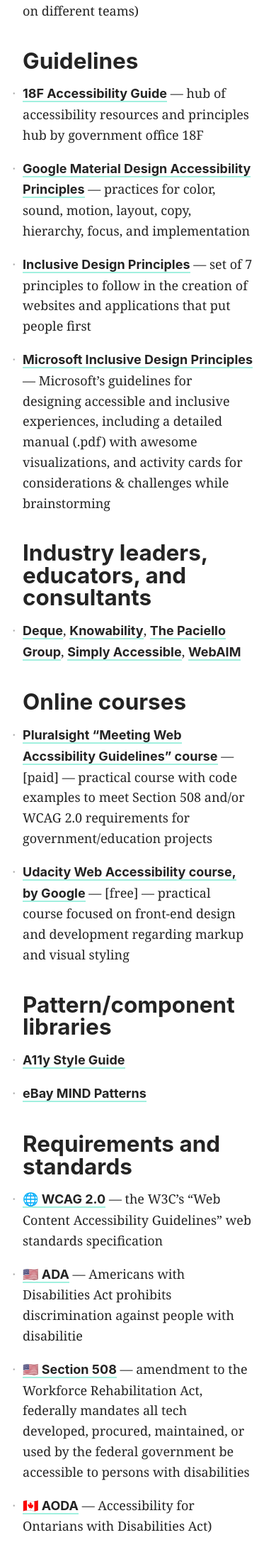
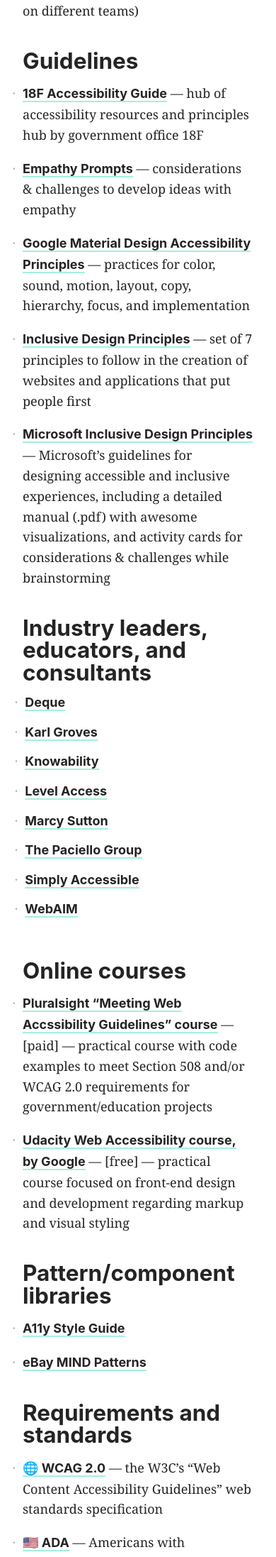
Before and after one commit to skullface/design-resources, a Jekyll site: the page built from _resources/a11y.md, in a window 390 px wide. Shown: the part 1868-4062 px from the top of the page at 71% size. Built offline with Jekyll 4.4.1, drawn with Linux system fonts in a browser that asks for light colours; nearby versions of some CDN libraries; some of the changed text lies outside the part shown.

Commit message:
a11y content update

```diff
--- a/_resources/a11y.md
+++ b/_resources/a11y.md
@@ -10,12 +10,22 @@
 
 ## Guidelines
 - [18F Accessibility Guide](https://accessibility.18f.gov/) — hub of accessibility resources and principles hub by government office 18F
+- [Empathy Prompts](https://empathyprompts.net/) — considerations & challenges to develop ideas with empathy
 - [Google Material Design Accessibility Principles](https://material.io/guidelines/usability/accessibility.html#accessibility-principles) — practices for color, sound, motion, layout, copy, hierarchy, focus, and implementation
 - [Inclusive Design Principles](http://inclusivedesignprinciples.org/) — set of 7 principles to follow in the creation of websites and applications that put people first
 - [Microsoft Inclusive Design Principles](https://www.microsoft.com/en-us/design/inclusive) — Microsoft's guidelines for designing accessible and inclusive experiences, including a detailed manual (.pdf) with awesome visualizations, and activity cards for considerations & challenges while brainstorming
 
 ## Industry leaders, educators, and consultants
-- [Deque](https://www.deque.com/), [Knowability](https://www.knowbility.org/), [The Paciello Group](https://www.paciellogroup.com/), [Simply Accessible](http://simplyaccessible.com/), [WebAIM](http://webaim.org/resources/designers/)
+{:refdef: .short-list}
+- [Deque](https://www.deque.com/)
+- [Karl Groves](http://www.karlgroves.com/)
+- [Knowability](https://www.knowbility.org/)
+- [Level Access](https://www.levelaccess.com/)
+- [Marcy Sutton](https://marcysutton.com/)
+- [The Paciello Group](https://www.paciellogroup.com/)
+- [Simply Accessible](http://simplyaccessible.com/)
+- [WebAIM](http://webaim.org/resources/designers/)
+{: refdef}
 
 ## Online courses
 - [Pluralsight “Meeting Web Accssibility Guidelines” course](https://www.pluralsight.com/courses/web-accessibility-meeting-guidelines) — [paid] — practical course with code examples to meet Section 508 and/or WCAG 2.0 requirements for government/education projects
@@ -27,17 +37,18 @@
 
 ## Requirements and standards
 - [🌐 WCAG 2.0](https://www.w3.org/TR/WCAG20/) — the W3C’s “Web Content Accessibility Guidelines” web standards specification
-- [🇺🇸 ADA](https://www.ada.gov/) — Americans with Disabilities Act prohibits discrimination against people with disabilitie
-- [🇺🇸 Section 508](https://www.section508.gov/) — amendment to the Workforce Rehabilitation Act, federally mandates all tech developed, procured, maintained, or used by the federal government be accessible to persons with disabilities
-- [🇨🇦 AODA](https://www.ontario.ca/laws/regulation/110191) — Accessibility for Ontarians with Disabilities Act)
+- [🇺🇸 ADA](https://www.ada.gov/) — Americans with Disabilities Act prohibits discrimination against people with disabilities
+- [🇺🇸 Section 508](https://www.section508.gov/) — amendment to the Workforce Rehabilitation Act federally mandating all tech developed, procured, maintained, or used by the federal government be accessible to persons with disabilities
+- [🇨🇦 AODA](https://www.ontario.ca/laws/regulation/110191) — Accessibility for Ontarians with Disabilities Act was enacted for the province to become "accessible for people with disabilities by 2025"
 
 ## Testing tools and development references
-- [Accessible-email.org](http://www.accessible-email.org/) — browser-based testing tool to report a11y and usability issues in marketing emails
+- [Accessible-email.org](http://www.accessible-email.org/) — browser-based semantic analysis to report a11y and usability issues errors in marketing emails
 - [Colors palettes & contrast testing tools](#colors) — listed in the "Colors" category 👇
 - [HTML5 Accessibility](http://www.html5accessibility.com/) — lists current accessibility support status of HTML5 features across major browsers
 - [pa11y](http://pa11y.org/) — open source automated accessibility testing pal from the command line for programmatic accessibility reporting
 - [tota11y](http://khan.github.io/tota11y/) — Khan Academy's jQuery-based semantic analysis that can be inserted into a page or run as a bookmarklet (look for an icon of eyeglasses at the bottom left of a page)
 
 ## Further regarding
-- [Awesome Accessibility](https://github.com/brunopulis/awesome-a11y) — A curated list of awesome Accessibility tools, articles and resources on GitHub
+- [a11y Wins](https://a11ywins.tumblr.com/) — single-serving Tumblr showcasing small victories in accessible web design and development
+- [Awesome Accessibility](https://github.com/brunopulis/awesome-a11y) — a curated list of awesome Accessibility tools, articles and resources on GitHub
 - [Books on accessibility](#books) — listed in the "Books" category 👇
--- a/_scss/components/_article.scss
+++ b/_scss/components/_article.scss
@@ -45,7 +45,7 @@
   padding-top: 2rem;
 }
 
-.post ul.fonts-list {
+.post ul.short-list {
   margin-left: -0.8rem;
     line-height: 1.2;
     column-count: 3;
--- a/assets/main.css
+++ b/assets/main.css
@@ -272,27 +272,27 @@
 .post h1 {
   padding-top: 2rem; }
 
-.post ul.fonts-list {
+.post ul.short-list {
   margin-left: -0.8rem;
   line-height: 1.2;
   -webkit-column-count: 3;
      -moz-column-count: 3;
           column-count: 3; }
   @media (max-width: 1100px) {
-    .post ul.fonts-list {
+    .post ul.short-list {
       -webkit-column-count: 2;
          -moz-column-count: 2;
               column-count: 2; } }
   @media (max-width: 500px) {
-    .post ul.fonts-list {
+    .post ul.short-list {
       -webkit-column-count: 1;
          -moz-column-count: 1;
               column-count: 1; } }
-  .post ul.fonts-list li {
+  .post ul.short-list li {
     margin-bottom: 1.25rem;
     padding-left: 1rem;
     padding-right: 1rem; }
-  .post ul.fonts-list li:before {
+  .post ul.short-list li:before {
     content: "\00B7";
     display: block;
     float: left;
```
Also changed, not shown: _resources/books.md (+1 -0 lines), _resources/fonts.md (+1 -1 lines).
